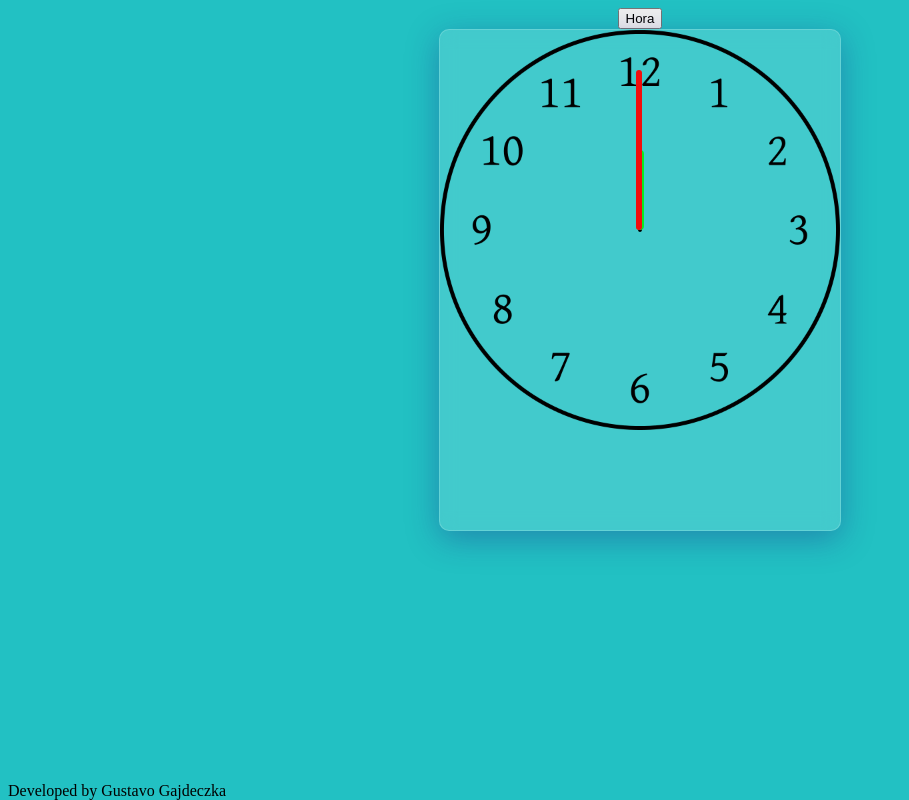
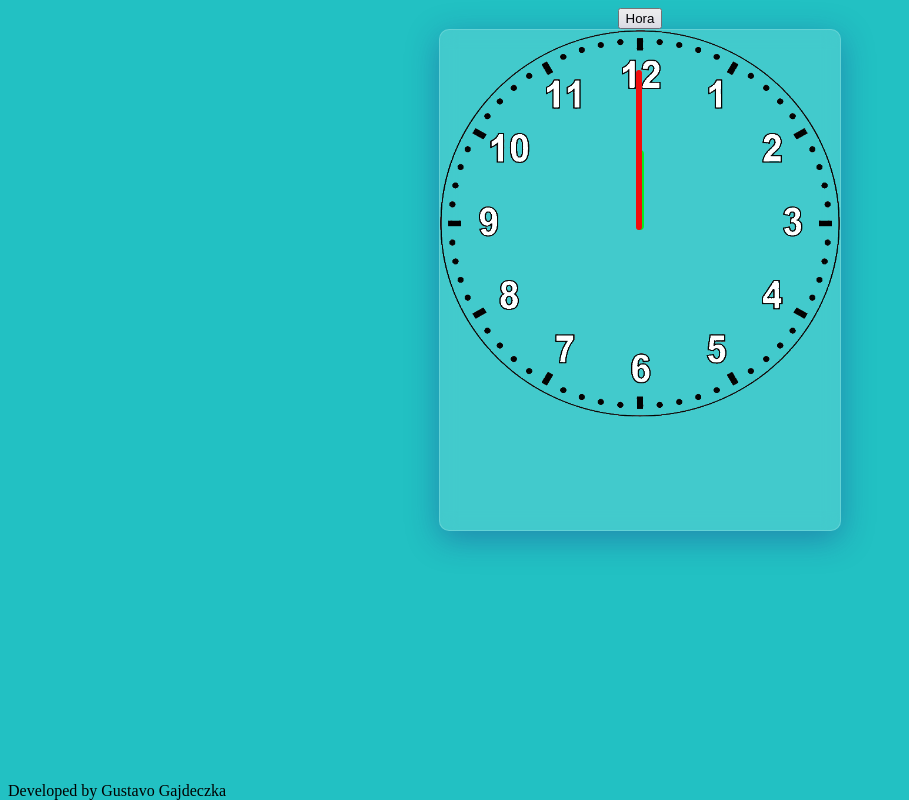
Before and after one commit to GustavoGajdeczka/meineUhr, a plain HTML site: page index.html in a window 1280 px wide. Shown: the whole page, without its empty margins (0-909 px from the left). Drawn offline with nearby package versions, Linux system fonts and the light colour scheme.

Commit message:
ajuste nas imagens

```diff
--- a/index.html
+++ b/index.html
@@ -15,7 +15,7 @@
         <div class="center">
             <div class="clock">
                 <div class="clock-circle">
-                    <img src="relogio.png" alt="Relogio">
+                    <img src="relogio2.png" alt="Relogio">
                 </div>
                 <div id="ph" class="clock-hour">
                     <div ref="hour" class="hour"></div>
```
Also changed, not shown: ponteiro.png (deleted), relogio.jpg (deleted), relogio.png (deleted), relogio2.png (added).
